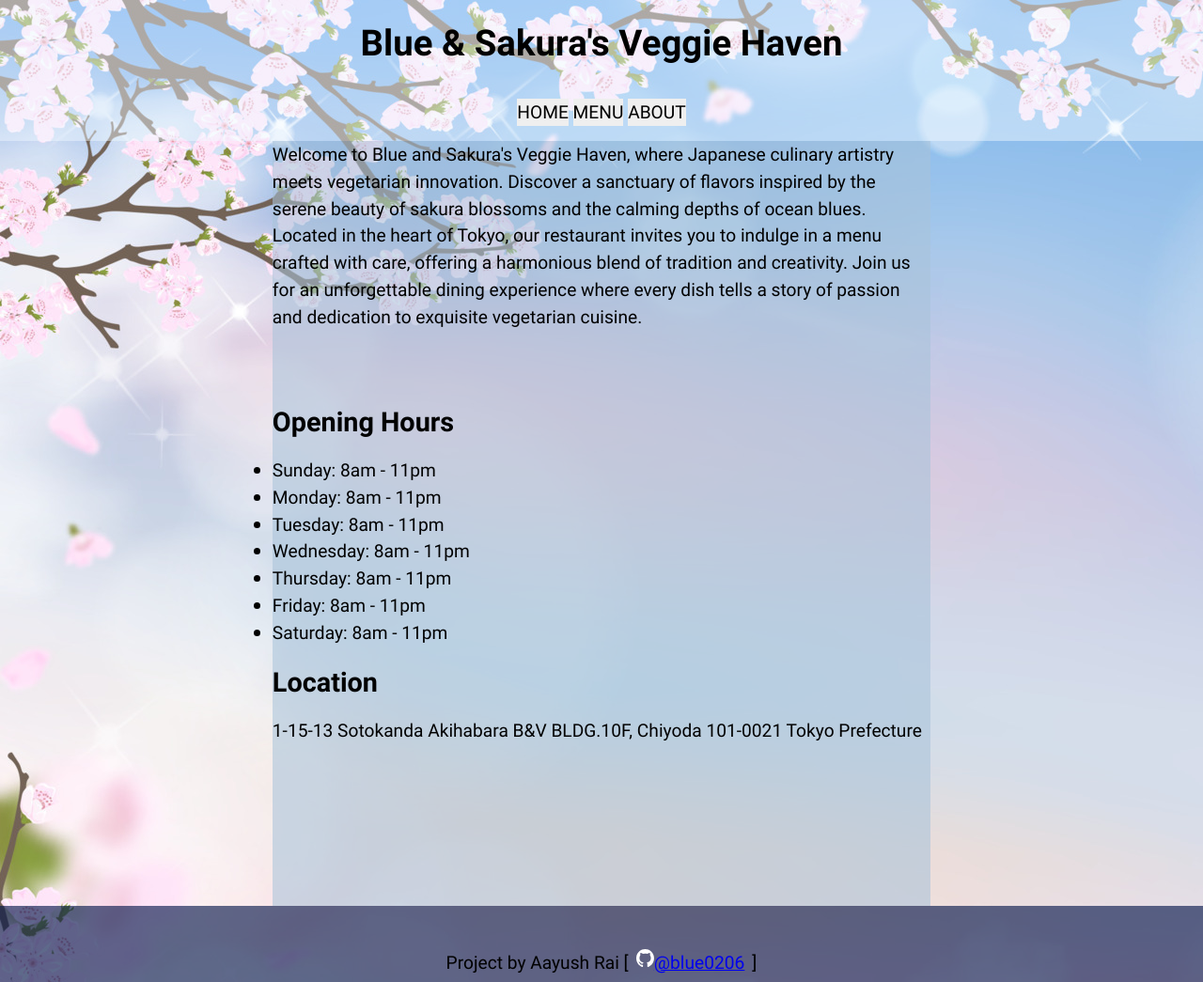
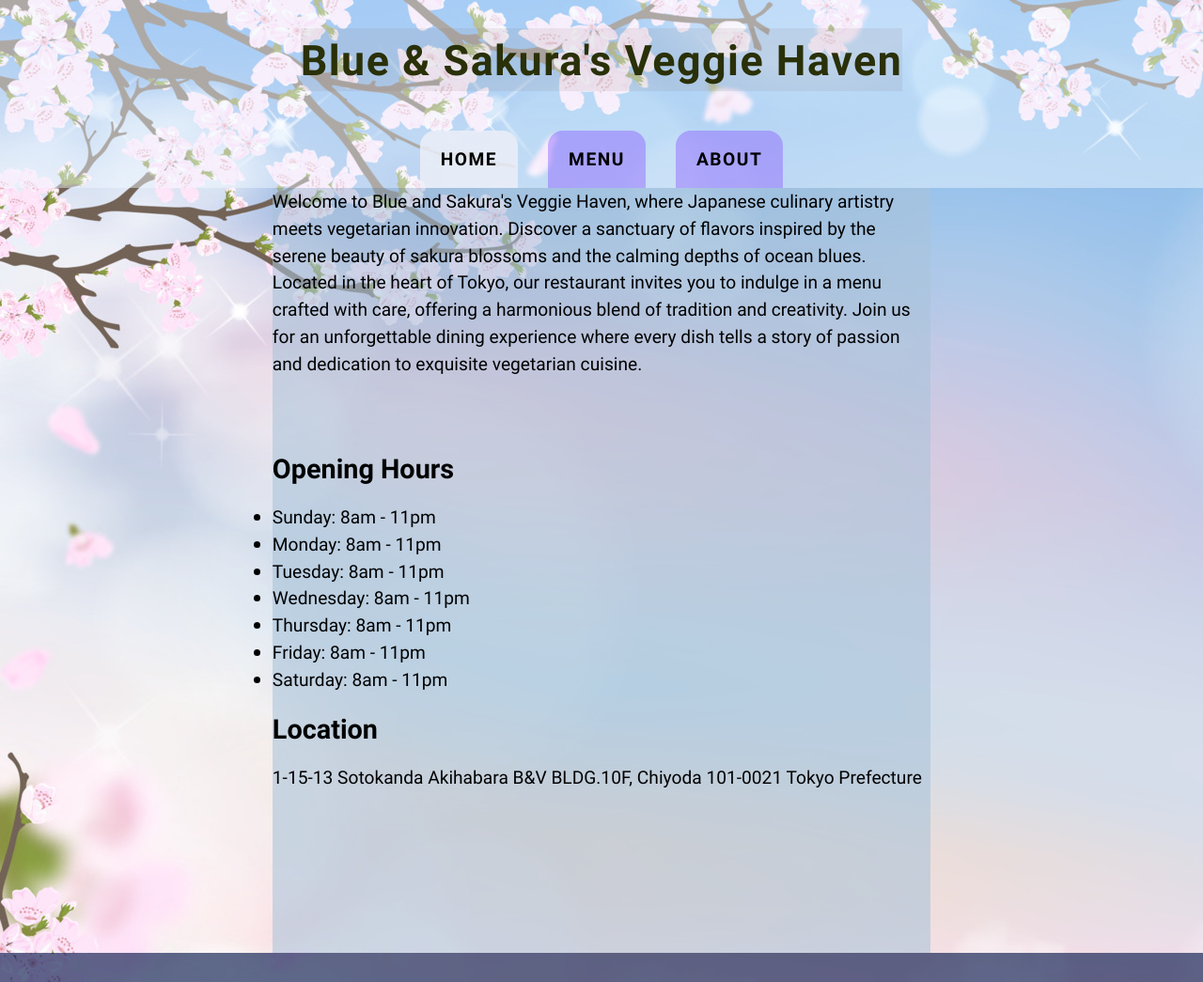
Before and after one commit to blue0206/restaurant-page, a website built with webpack: page src/index.html in a window 1280 px wide. Shown: the top 1045 px of the page at 94% size. Built offline with nearby package versions, Linux system fonts and the light colour scheme.

Commit message:
Reset & resize header grid; style header content
The intentional extra grid row that was added in header has been
removed and the same has been achieved using the padding property.

Increased header grid size as the content started to overflow
because of lack of space.

```diff
--- a/src/style.css
+++ b/src/style.css
@@ -53,7 +53,7 @@ body {
 	font-size: 1.2rem;
 
 	display: grid;
-	grid-template: minmax(auto, 150px) 1fr minmax(auto, 120px) / 1fr min(65ch, 100%) 1fr;
+	grid-template: minmax(auto, 200px) 1fr minmax(auto, 120px) / 1fr min(65ch, 100%) 1fr;
 	grid-template-areas: 'header header header'
 							'. main .'
 							'footer footer footer';
@@ -80,21 +80,47 @@ footer {
 /* Header Styling */
 header {
 	display: grid;
-	grid-template-rows: repeat(3, 1fr);
-	grid-template-areas: '.' 'h1' 'nav';
+	grid-template-rows: repeat(2, 1fr);
+	grid-template-areas: 'h1' 'nav';
 	place-content: end center;
 	place-items: end center;
 	gap: 32px;
 
-	padding: 16px;
+	padding: 26px 16px 0px 16px;
 }
 
 h1 {
 	grid-area: h1;
+
+	font-size: 2.8rem;
+	color: hsl(70, 72%, 11%);
+	letter-spacing: 1.5px;
+	background-color: hsla(0, 11%, 45%, 0.11);
 }
 
 nav {
 	grid-area: nav;
+
+	display: grid;
+	grid-auto-flow: column;
+	gap: 32px;
+}
+
+nav > button {
+	cursor: pointer;
+
+	letter-spacing: 1.5px;
+	font-weight: 800;
+
+	background-color: hsla(258, 100%, 67%, 0.418);
+
+	padding: 16px 22px;
+	border-top-left-radius: 16px;
+	border-top-right-radius: 16px;
+}
+
+.home-btn {
+	background-color: hsla(225, 46%, 95%, 0.842);
 }
 
 /* Home Styling */
@@ -180,6 +206,6 @@ footer > div > a {
 }
 
 footer a > img {
-	height: 1em;
+	height: 1.25em;
 	aspect-ratio: 1 / 1;
 }
```
